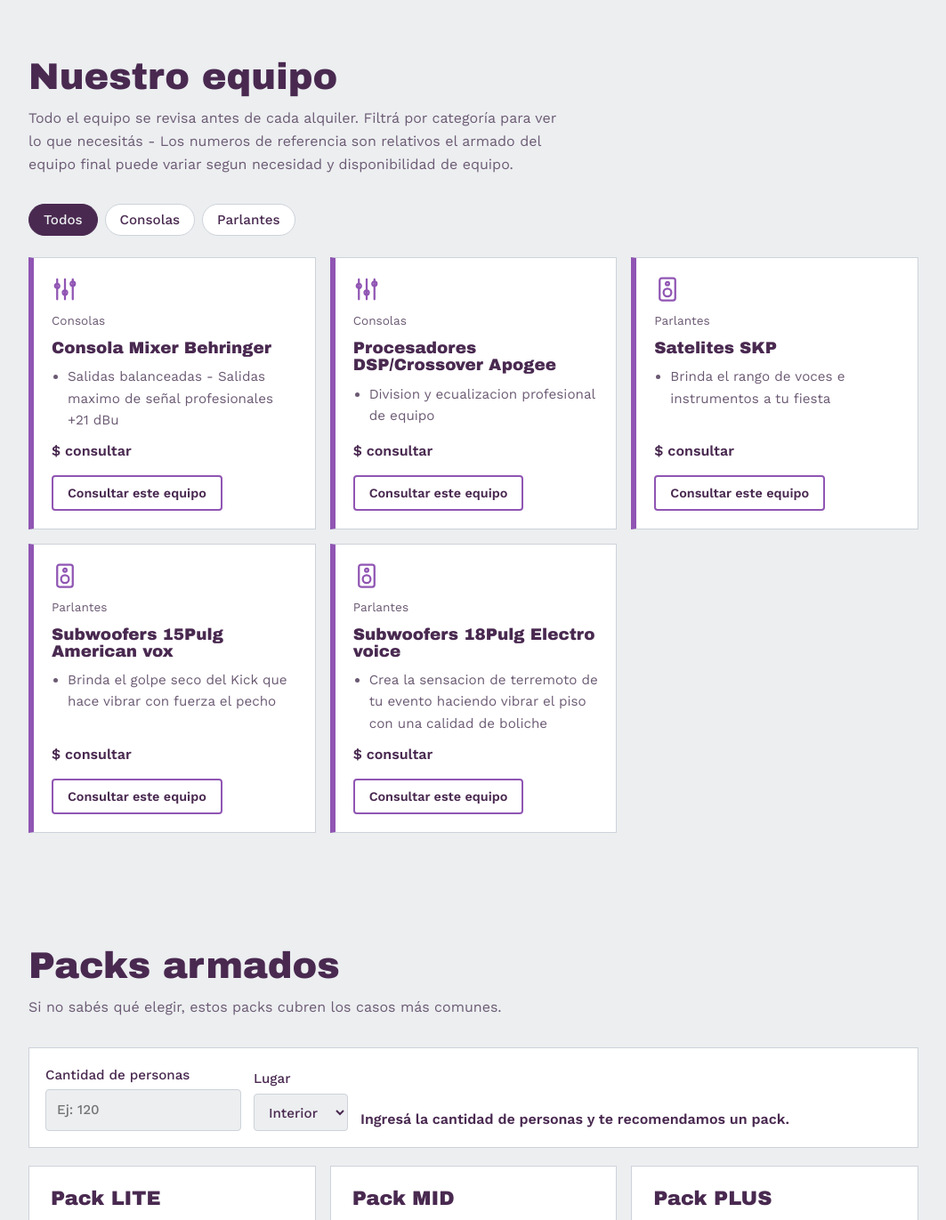
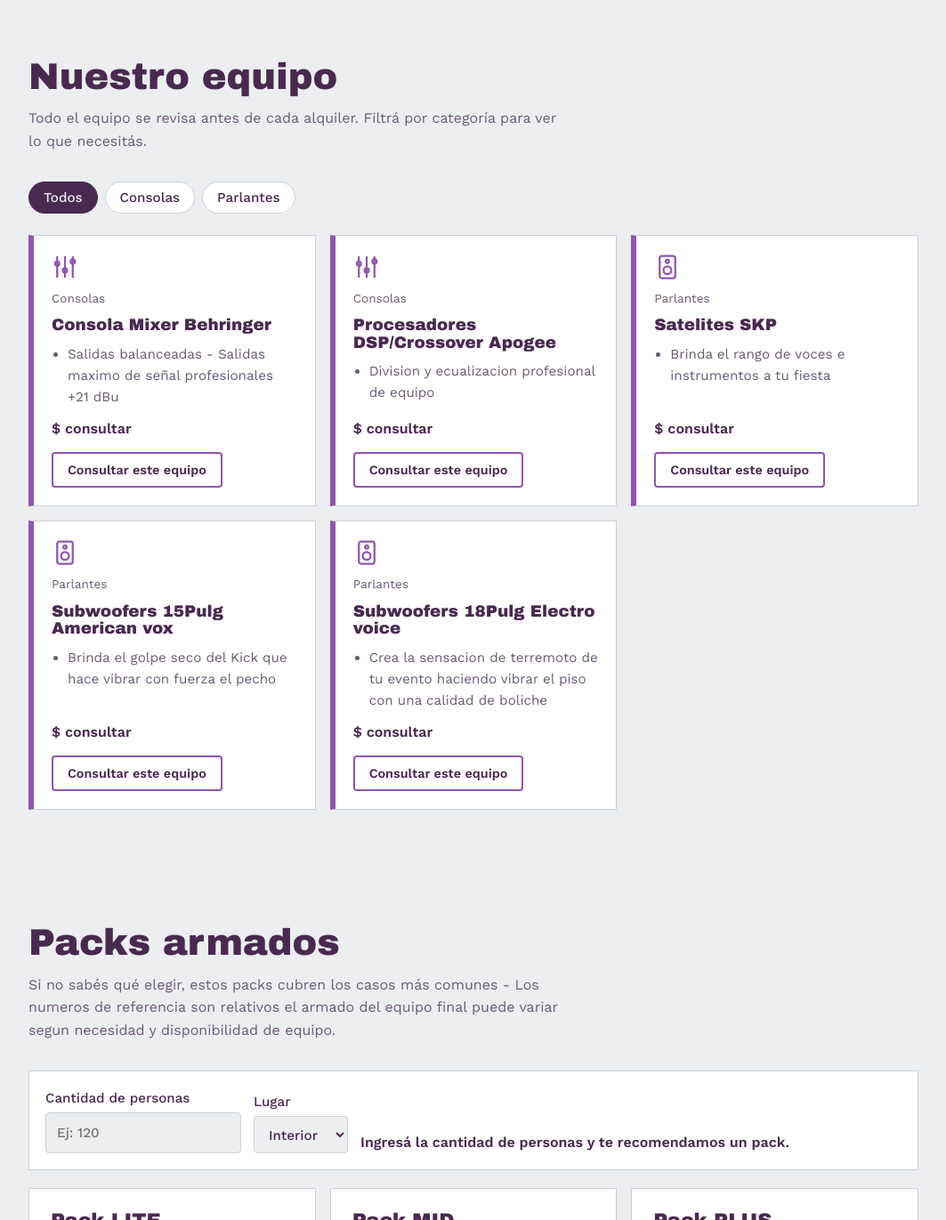
Before and after one commit to francoramirez7125-star/DBSound, a plain HTML site: page index.html in a window 1280 px wide. Shown: the part 980-2351 px from the top of the page at 89% size, without its empty margins (108-1171 px from the left). Drawn offline with nearby package versions, Linux system fonts and the light colour scheme.

Commit message:
MejoraNota(Requerimientos)

```diff
--- a/index.html
+++ b/index.html
@@ -31,14 +31,14 @@
 
 <section id="equipos"><div class="wrap">
   <h2>Nuestro equipo</h2>
-  <p class="lead">Todo el equipo se revisa antes de cada alquiler. Filtrá por categoría para ver lo que necesitás - Los numeros de referencia son relativos el armado del equipo final puede variar segun necesidad y disponibilidad de equipo.</p>
+  <p class="lead">Todo el equipo se revisa antes de cada alquiler. Filtrá por categoría para ver lo que necesitás.</p>
   <div class="filters" id="filters" role="group" aria-label="Filtrar por categoría"></div>
   <div class="grid" id="grid"></div>
 </div></section>
 
 <section id="packs"><div class="wrap">
   <h2>Packs armados</h2>
-  <p class="lead">Si no sabés qué elegir, estos packs cubren los casos más comunes.</p>
+  <p class="lead">Si no sabés qué elegir, estos packs cubren los casos más comunes - Los numeros de referencia son relativos el armado del equipo final puede variar segun necesidad y disponibilidad de equipo.</p>
   <div class="reco">
     <label>Cantidad de personas<input id="r-personas" type="number" min="1" inputmode="numeric" placeholder="Ej: 120"></label>
     <label>Lugar<select id="r-lugar"><option value="interior">Interior</option><option value="exterior">Exterior</option></select></label>
```
